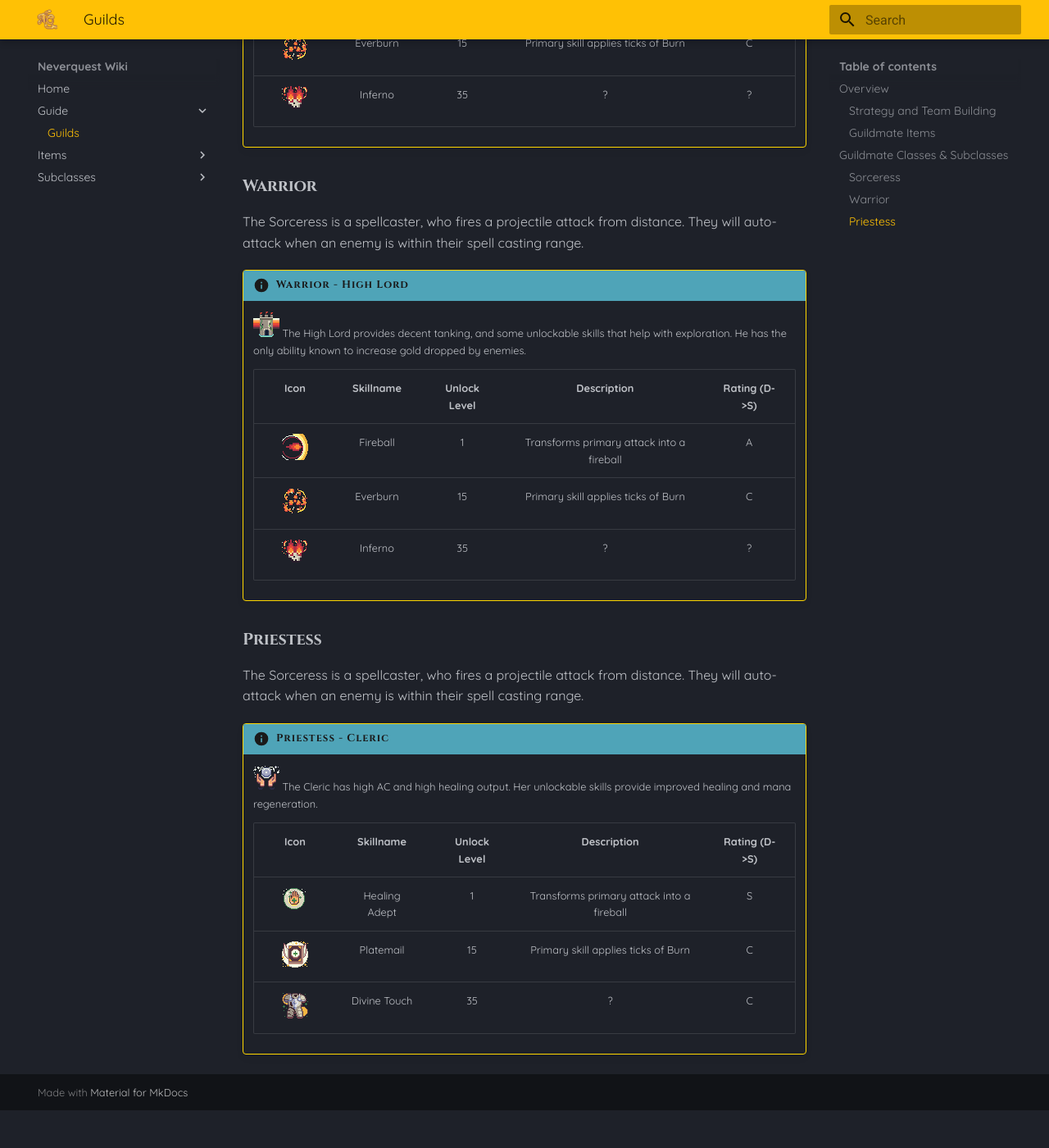
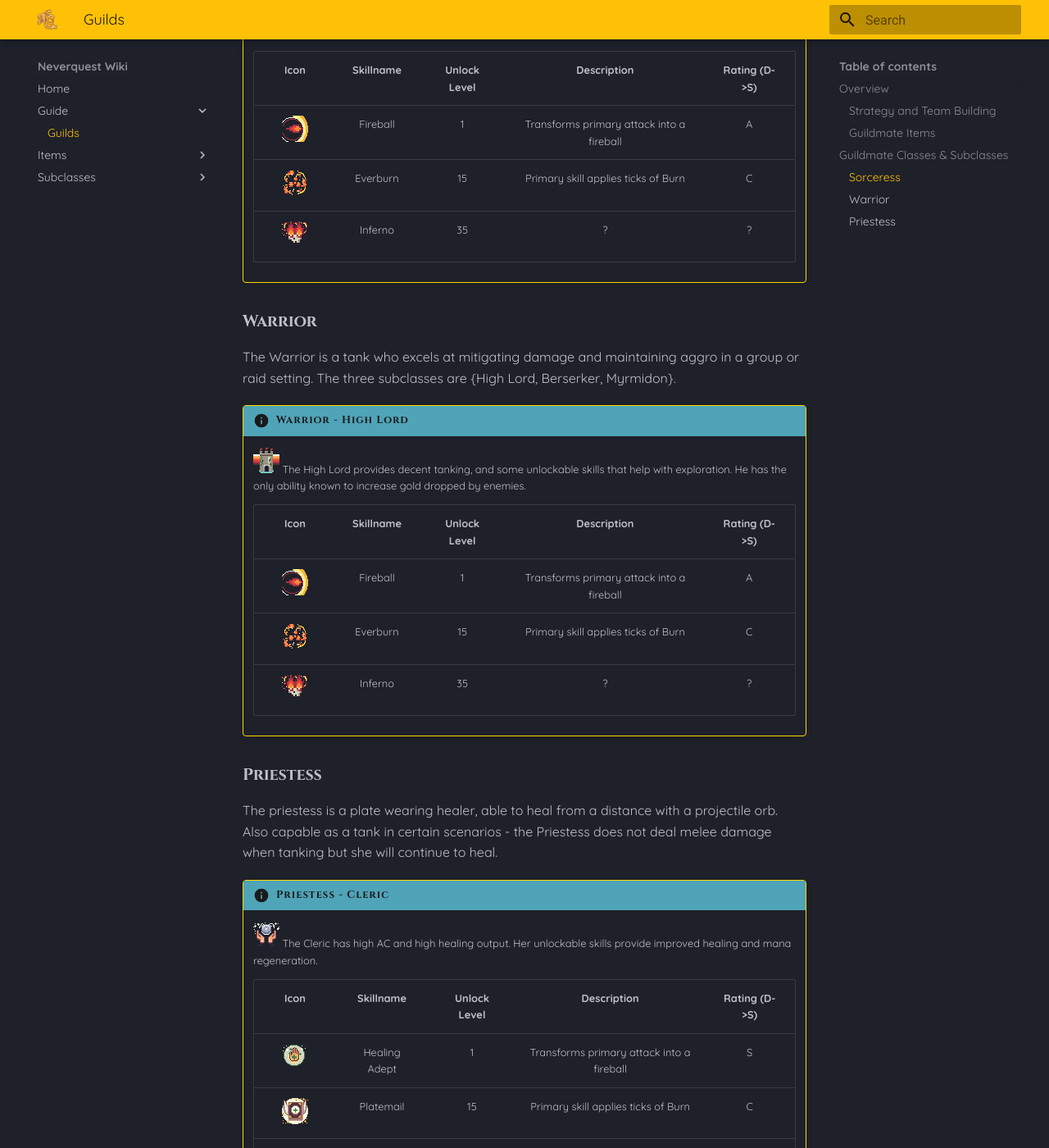
Before and after one commit to NeverQuest-Ben/NeverQuest, an MkDocs documentation site: the page built from docs/mechanics/guildManagement.md, in a window 1280 px wide and 1400 px high, scrolled down 996 px. Shown: the whole window at 82% size. Built offline with MkDocs 1.6.1 and Material for MkDocs 9.7.7, drawn with Linux system fonts in a browser that asks for light colours; before the commit the page ends 2350 px from its top, so only the background shows below that; some of the changed text lies outside the part shown.

Commit message:
Update guildManagement.md

```diff
--- a/docs/mechanics/guildManagement.md
+++ b/docs/mechanics/guildManagement.md
@@ -3,6 +3,11 @@
 Guild members can be recruited for grouping with (grinding XP, or killing rare monsters) or for raiding with (challenging very difficult higher level monsters).
 
 ### Strategy and Team Building
+!!! info Grouping and XP Grinding
+    **The Classic:** 1 x Cleric, 1 x High Lord, 2 x Pyromancer
+    One of the most balanced groups, able to provide high DPS as well as sustain even when pulling multiple monsters.
+     **Kiting:** 2 x Pyromancer, 1 x Archmage
+    Works great when utilizing Druid or Ranger skills that can Root or Snare.  Pyromancers provide big DPS and Burn, Archmage provides crowd control.
 
 ### Guildmate Items
 
@@ -25,7 +30,7 @@
 
 
 ### Warrior
-The Sorceress is a spellcaster, who fires a projectile attack from distance.  They will auto-attack when an enemy is within their spell casting range.
+The Warrior is a tank who excels at mitigating damage and maintaining aggro in a group or raid setting.  The three subclasses are {High Lord, Berserker, Myrmidon}.
 !!! info "Warrior - High Lord"
 
     ![High Lord](../gameAssets/SubclassIcons_Tank_Sorceress0.png){: style="image-rendering: pixelated; width: 32px;" }
@@ -38,7 +43,7 @@
     | ![Inferno](../gameAssets/sorceressIcons8.png){: style="image-rendering: pixelated; width: 32px;" } | Inferno | 35 | ? | ? |
 
 ### Priestess
-The Sorceress is a spellcaster, who fires a projectile attack from distance.  They will auto-attack when an enemy is within their spell casting range.
+The priestess is a plate wearing healer, able to heal from a distance with a projectile orb.  Also capable as a tank in certain scenarios - the Priestess does not deal melee damage when tanking but she will continue to heal.
 !!! info "Priestess - Cleric"
 
     ![Cleric](../gameAssets/priestessSubclass_Icons2.png){: style="image-rendering: pixelated; width: 32px;" }
```
